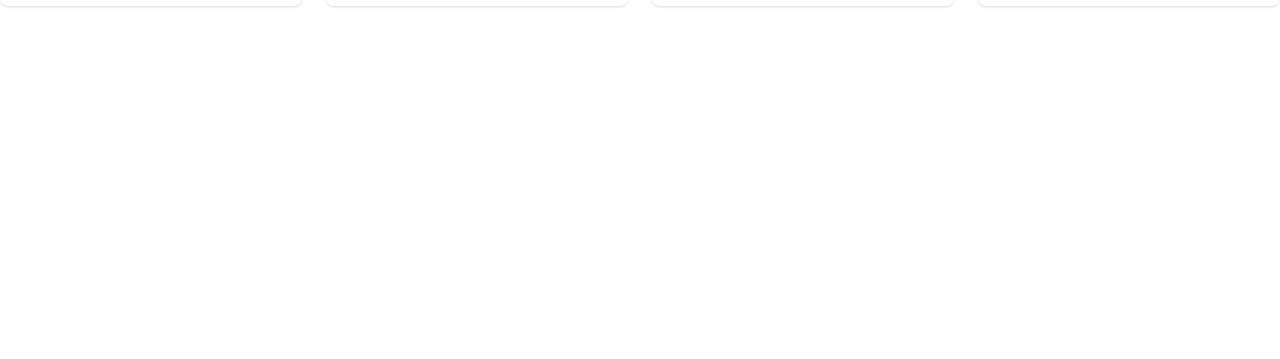
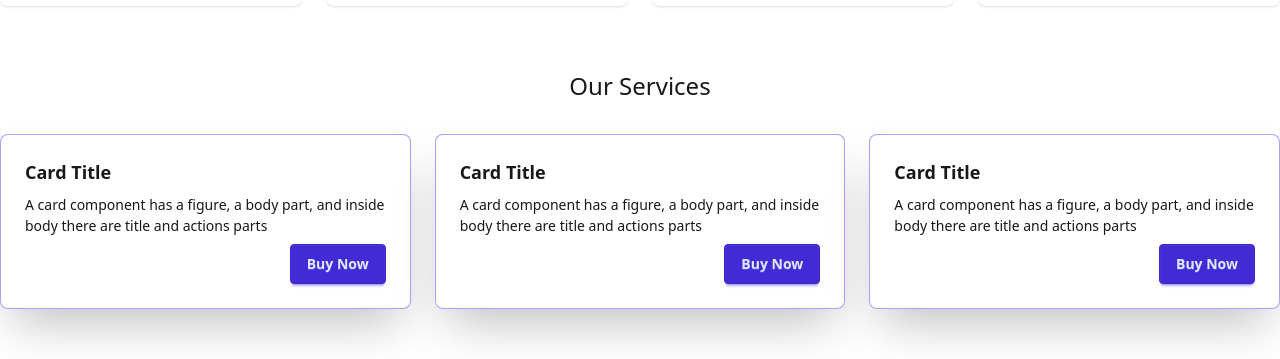
Before and after one commit to cerumiaktar/marketing-agency-website-react, a React (Vite) app: page / in a window 1280 px wide. Shown: the part 3094-3453 px from the top of the page. Before the commit the page ends 3164 px from the top, so only its background shows below. Built offline with nearby package versions, Linux system fonts and the light colour scheme.

Commit message:
add review section

```diff
--- a/package.json
+++ b/package.json
@@ -30,6 +30,6 @@
     "eslint-plugin-react-hooks": "^5.2.0",
     "eslint-plugin-react-refresh": "^0.4.19",
     "globals": "^16.0.0",
-    "vite": "^6.3.5"
+    "vite": "^6.3.6"
   }
 }
--- /dev/null
+++ b/public/reviews.json
@@ -0,0 +1,23 @@
+[
+  {
+    "profile": "https://i.ibb.co.com/S4qvF2TS/Ellipse-1-3.png",
+    "name": "Sophia Anderson",
+    "designation": "UI/UX Designer",
+    "description": "Amazing design sense! The layout was clean, consistent, and aligned perfectly with our brand vision.",
+    "rating": "⭐⭐⭐⭐⭐"
+  },
+  {
+    "profile": "https://i.ibb.co.com/C3HPShLg/Ellipse-1-1.png",
+    "name": "Liam Carter",
+    "designation": "Front-End Developer",
+    "description": "Great collaboration experience. The code was well structured and easy to integrate into our system.",
+    "rating": "⭐⭐⭐⭐"
+  },
+  {
+    "profile": "https://i.ibb.co.com/5gJJNBR4/Ellipse-1.png",
+    "name": "Ava Martinez",
+    "designation": "Project Manager",
+    "description": "Professional and creative. Delivered the project before the deadline with perfect responsiveness.",
+    "rating": "⭐⭐⭐⭐⭐"
+  }
+]
--- a/src/pages/Home/Home/Home.jsx
+++ b/src/pages/Home/Home/Home.jsx
@@ -2,6 +2,7 @@ import Navbar from "../../Shared/Navbar/Navbar";
 import About from "../About/About";
 import Banner from "../Banner/Banner";
 import Experts from "../Experts/Experts";
+import Reviews from "../Reviews/Reviews";
 import Services from "../Services/Services";
 
 
@@ -13,6 +14,7 @@ const Home = () => {
             <Services></Services>
             <About></About>
             <Experts></Experts>
+            <Reviews></Reviews>
         </div>
     );
 };
--- /dev/null
+++ b/src/pages/Home/Reviews/Review.jsx
@@ -0,0 +1,19 @@
+
+const Review = ({ review}) => {
+    const { profile, name, designation, description, rating } = review;
+    return (
+        <div>
+            <div className="card card-border bg-base-100 shadow-2xl border-[#6C3CE980]">
+                <div className="card-body">
+                    <h2 className="card-title">Card Title</h2>
+                    <p>A card component has a figure, a body part, and inside body there are title and actions parts</p>
+                    <div className="card-actions justify-end">
+                        <button className="btn btn-primary">Buy Now</button>
+                    </div>
+                </div>
+            </div>
+        </div>
+    );
+};
+
+export default Review;
--- /dev/null
+++ b/src/pages/Home/Reviews/Reviews.jsx
@@ -0,0 +1,25 @@
+import { useEffect, useState } from "react";
+import Review from "./Review";
+
+
+const Reviews = () => {
+    const [reviews, setReviews] = useState([]);
+
+    useEffect(()=>{
+        fetch("reviews.json")
+        .then(res=>res.json())
+        .then(data=>setReviews(data))
+    },[])
+    return (
+        <div className="container mx-auto mb-20">
+            <h1 class="text-2xl font-medium text-center mb-8 dark:text-black">Our Services</h1>
+            <div className="grid grid-cols-1 md:grid-cols-3 gap-6">
+                {
+                   reviews.map((review) =><Review review={review}></Review>)
+                }
+            </div>
+        </div>
+    );
+};
+
+export default Reviews;
```
Also changed, not shown: 1 other file (tests, documents, lock files or other folders).
